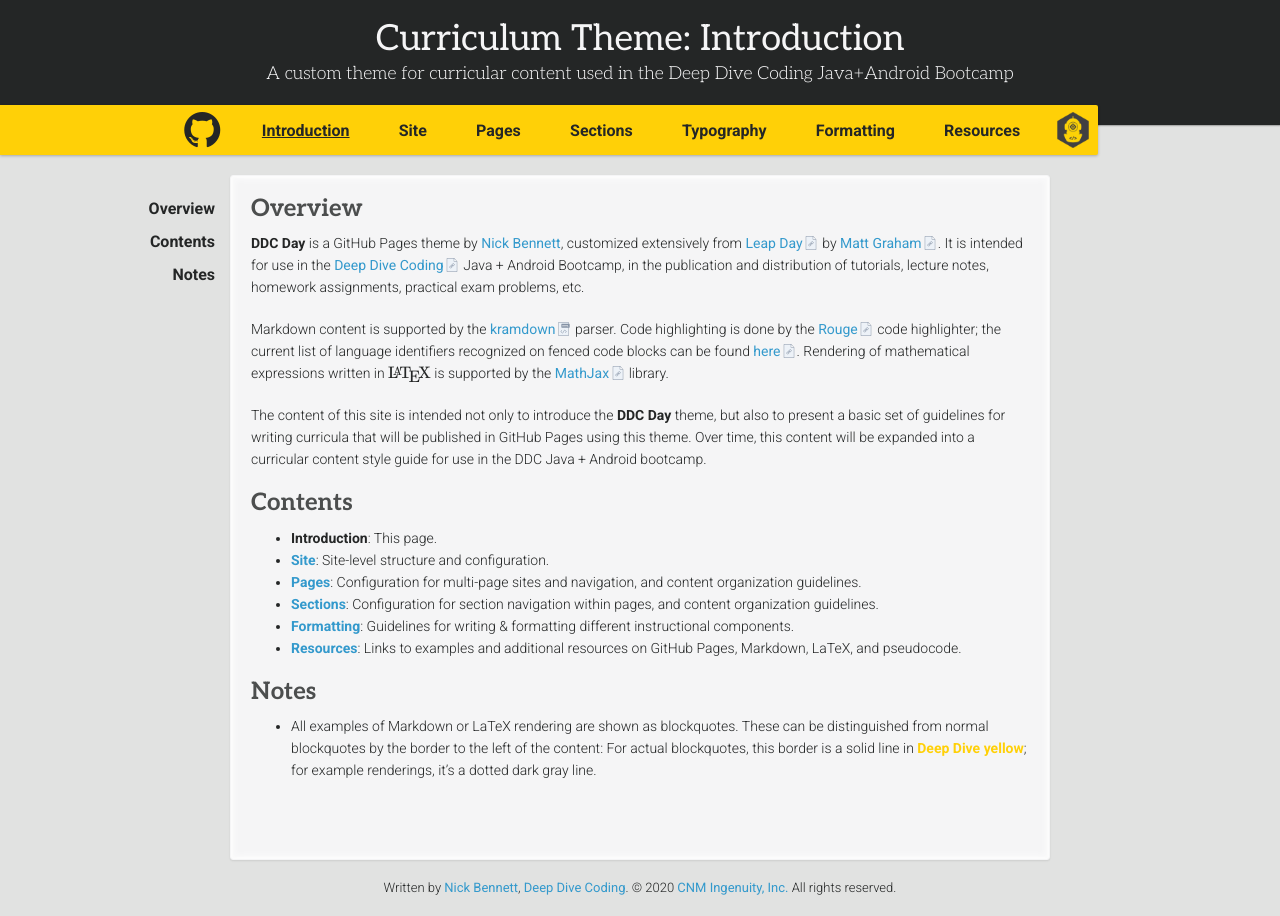
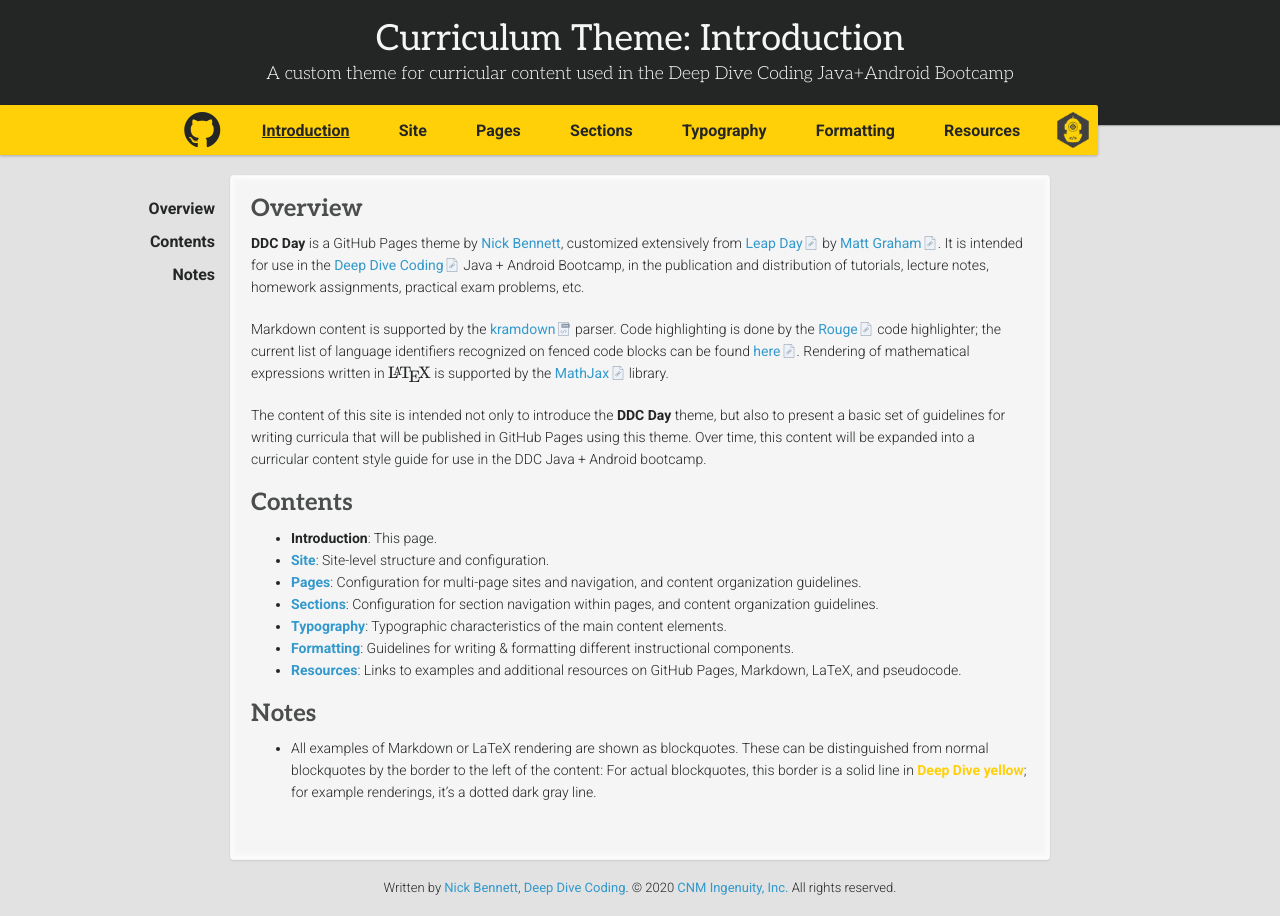
Before and after one commit to ddc-java/ddc-day, a Jekyll site: the page built from index.md, in a window 1280 px wide. Built offline with Jekyll 4.4.1, drawn with Linux system fonts in a browser that asks for light colours; nearby versions of some CDN libraries; some web fonts are replaced; our own code applies the rules of GitHub Pages for plain Markdown files; formulas are drawn with MathJax 3.

```diff
--- a/index.md
+++ b/index.md
@@ -19,6 +19,7 @@
 * [**Site**](site.md): Site-level structure and configuration.
 * [**Pages**](pages.md): Configuration for multi-page sites and navigation, and content organization guidelines.
 * [**Sections**](sections.md): Configuration for section navigation within pages, and content organization guidelines.
+* [**Typography**](typography.md): Typographic characteristics of the main content elements.
 * [**Formatting**](formatting.md): Guidelines for writing &amp; formatting different instructional components.
 * [**Resources**](resources.md): Links to examples and additional resources on GitHub Pages, Markdown, LaTeX, and pseudocode.
 
```
